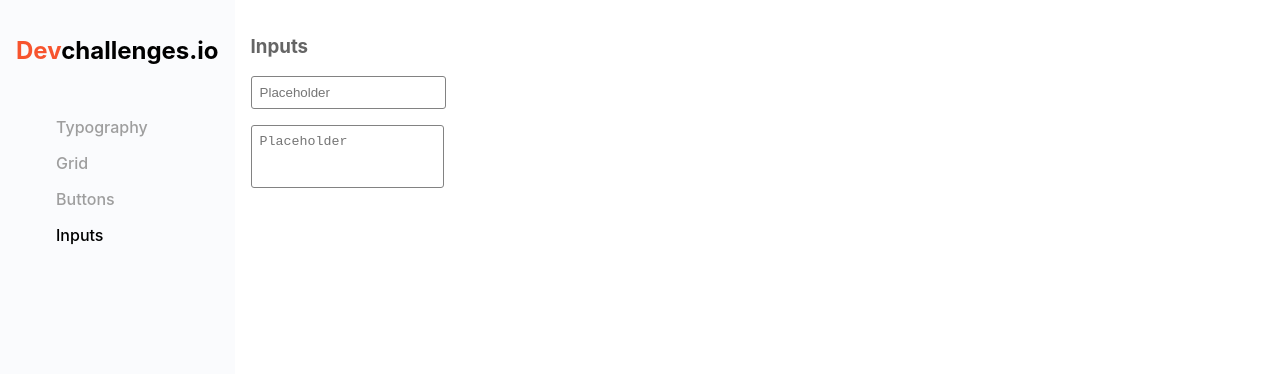
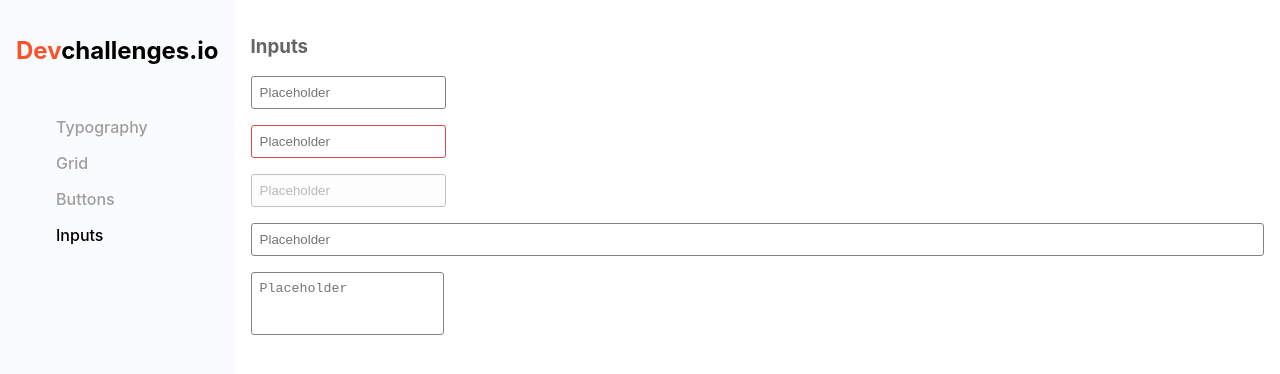
Before and after one commit to mukeshgurpude/input-component, a React (Create React App) app: page / in a window 1280 px wide. Shown: the top 374 px of the page. Built offline with nearby package versions, Linux system fonts and the light colour scheme; the HTML template or start-up script is replaced by a standard one.

Commit message:
feat: add hover and focus props

```diff
--- a/src/components/input.jsx
+++ b/src/components/input.jsx
@@ -7,6 +7,8 @@ export default function Input(props) {
     error: !!props.error,
     fullWidth: !!props.fullWidth,
     multiline: !!props.multiline,
+    hover: !!props.hover,
+    focus: !!props.focus,
     rows: props.row || 3,
     size: props.size || "md",
     helperText: props.helperText || "",
@@ -48,7 +50,12 @@ const genericinput = css`
   ${({error}) => error &&
     '--border-color: #D84949;--border-color-hover: #333;--border-color-focus: #D32F2F;'}
   ${({disabled}) => disabled &&
-    ';opacity: 0.5;--border-color: #828282;--border-color-hover: #333333;--border-color-focus: #2962FF;'}
+    'opacity: 0.5;--border-color: #828282;--border-color-hover: #333333;--border-color-focus: #2962FF;'}
+
+  ${({hover}) => hover &&
+    '--border-color: var(--border-color-hover);'}
+  ${({focus}) => focus &&
+    '--border-color: var(--border-color-focus);'}
 `
 const Text = styled.input`
   ${genericinput}
--- a/src/components/main.jsx
+++ b/src/components/main.jsx
@@ -1,15 +1,25 @@
 import styled from 'styled-components';
 import Input from './input';
+
+export function InputContainer ({children: Children, ...props}) {
+  return <>
+    <Children {...props} />
+  </>
+}
 
 export default function Main() {
   return <Container>
     <h3>Inputs</h3>
-    <Input />
-    <Input multiline />
+    <InputContainer children={Input} />
+    <InputContainer children={Input} error />
+    <InputContainer children={Input} disabled />
+    <InputContainer children={Input} fullWidth />
+    <InputContainer children={Input} multiline />
   </Container>
 }
 
 const Container = styled.main`
   padding: 1rem;
   color: #656565;
+  width: 100%;
 `
--- a/src/index.css
+++ b/src/index.css
@@ -1,3 +1,7 @@
+*, *::before, *::after {
+  box-sizing: border-box;
+}
+
 body {
   margin: 0;
   font-family: -apple-system, BlinkMacSystemFont, 'Segoe UI', 'Roboto', 'Oxygen',
```
